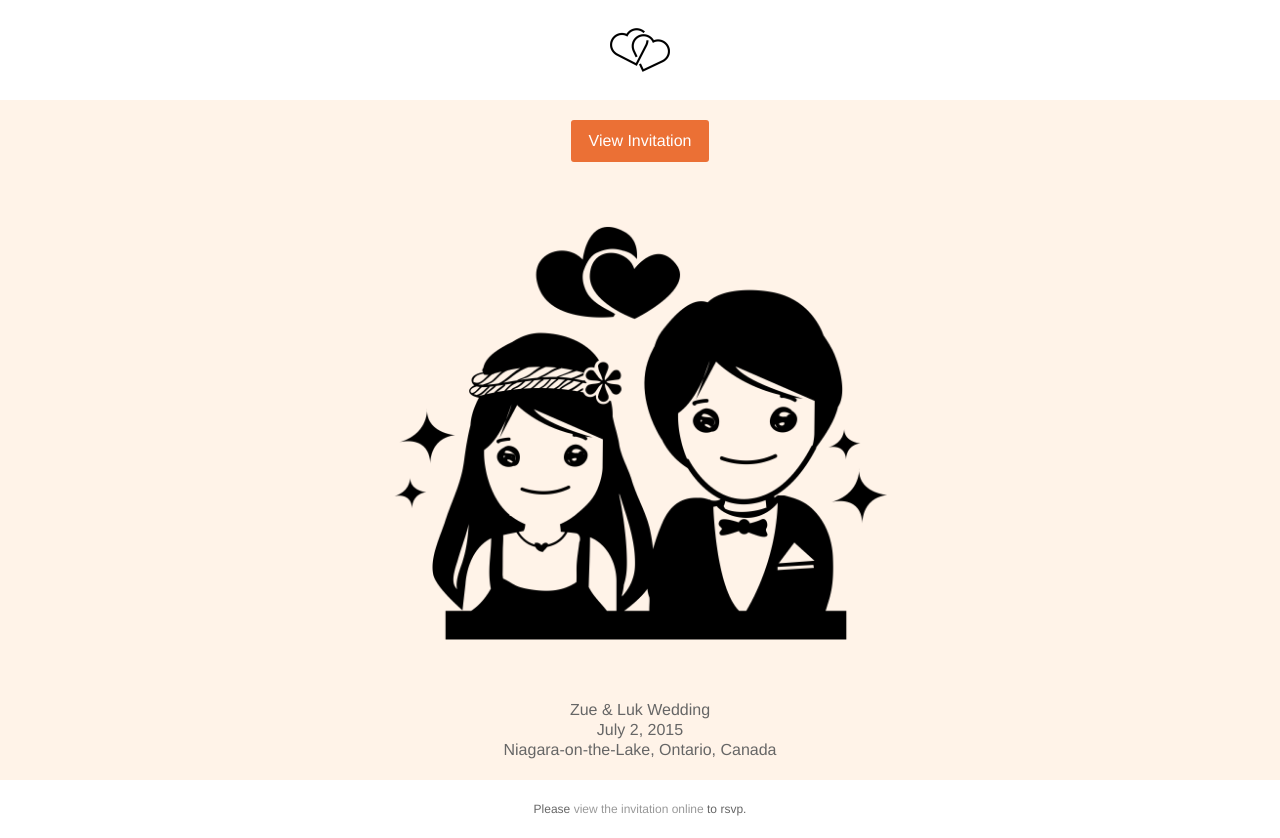
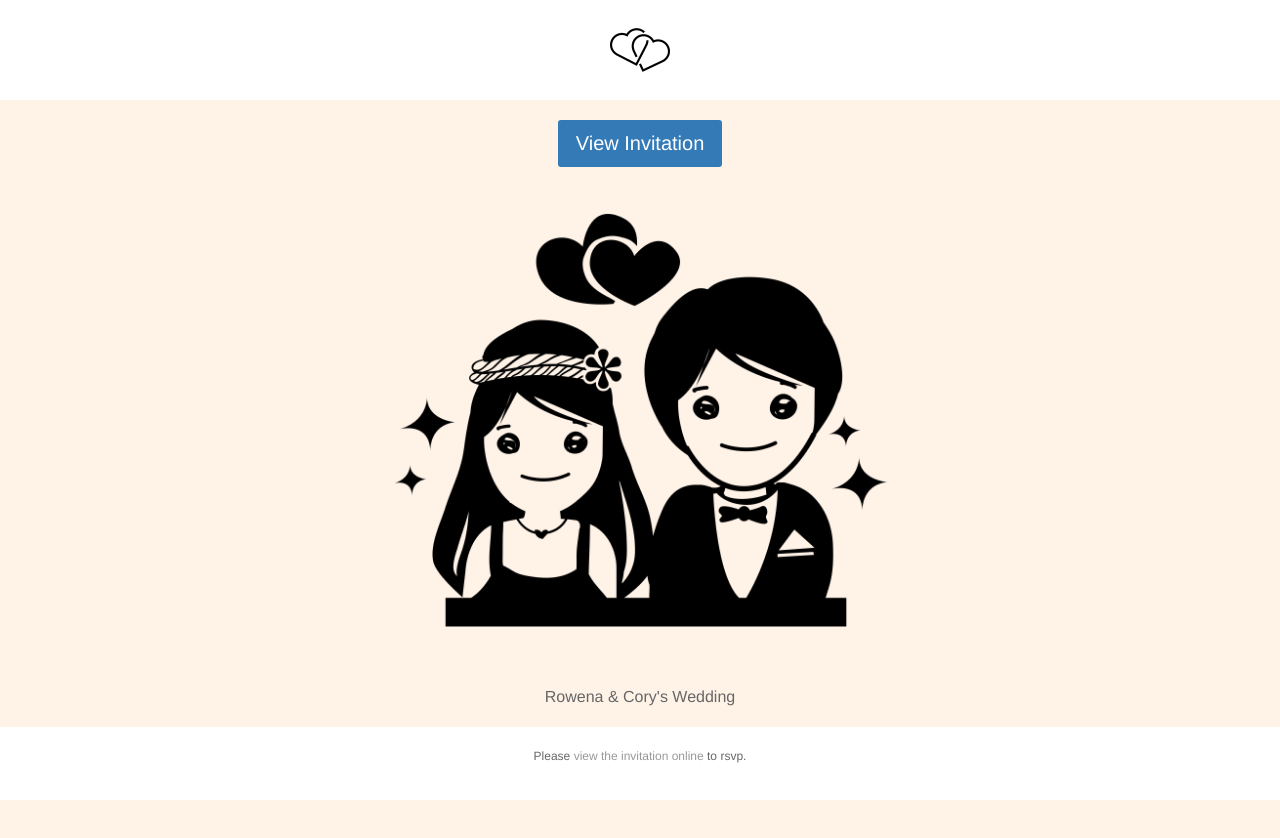
Before and after one commit to czue/django-wedding-website, a Django app: a page that uses guests/templates/guests/email_templates/invitation.html in a window 1280 px wide. After the commit the page ends 800 px from the top, so only its background shows below. Run offline with Django 3.2, Linux system fonts and the light colour scheme; a user stored in the database is signed in; tables that the repository leaves empty hold one stand-in row (values such as "Sample post").

Commit message:
invitation email style tweaks

```diff
--- a/guests/templates/guests/email_templates/invitation.html
+++ b/guests/templates/guests/email_templates/invitation.html
@@ -8,12 +8,11 @@
                 <tr>
                     <td>
                         <a href="{% url 'invitation' invitation_id %}" target="_blank"
-                           style="font-size: 16px; font-family: Helvetica, Arial, sans-serif; color: #ffffff; text-decoration: none; border-radius: 3px; -webkit-border-radius: 3px; -moz-border-radius: 3px; background-color: #EB7035; border-top: 12px solid #EB7035; border-bottom: 12px solid #EB7035; border-right: 18px solid #EB7035; border-left: 18px solid #EB7035; display: inline-block;">
+                           style="font-size: 20px; font-family: Helvetica, Arial, sans-serif; color: #ffffff; text-decoration: none; border-radius: 3px; -webkit-border-radius: 3px; -moz-border-radius: 3px; background-color: #337ab7; border-top: 12px solid #337ab7; border-bottom: 12px solid #337ab7; border-right: 18px solid #337ab7; border-left: 18px solid #337ab7; display: inline-block;">
                             View Invitation
                         </a>
                     </td>
                 </tr>
-                <tr><td><br></td></tr>
                 </tbody>
             </table>
         </td>
@@ -25,9 +24,7 @@
         <tr>
             <td style="padding: 20px 0 0 0; font-size: 16px; line-height: 20px; font-family: Helvetica, Arial, sans-serif; color: {{ font_color }};"
                 class="padding-copy" align="center">
-                Zue &amp; Luk Wedding<br>
-                July 2, 2015<br>
-                Niagara-on-the-Lake, Ontario, Canada<br>
+                Rowena &amp; Cory's Wedding<br>
             </td>
         </tr>
         </tbody>
```
